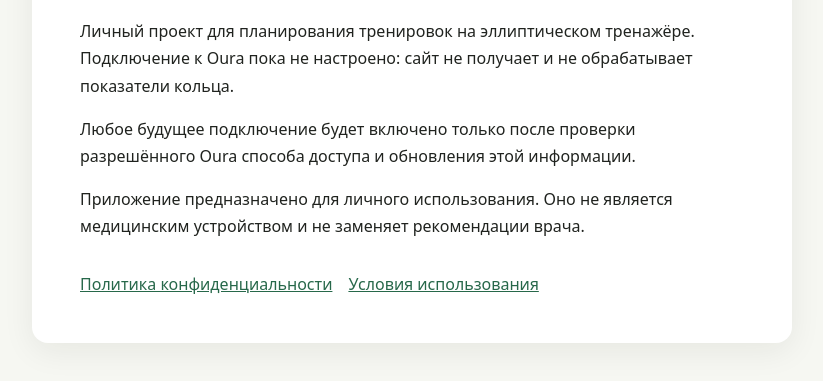
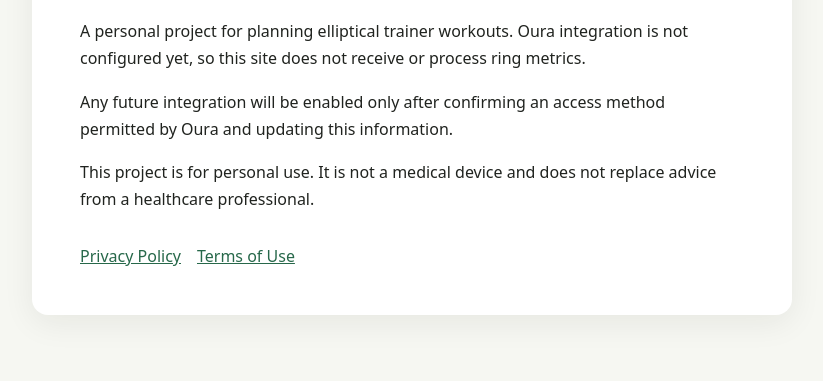
Before and after one commit to Aramzes1/elliptical-training-planner, a plain HTML site: page index.html in a window 1280 px wide. Shown: the part 143-524 px from the top of the page, without its empty margins (228-1051 px from the left). Drawn offline with Linux system fonts and the light colour scheme.

Commit message:
Translate homepage to English

```diff
--- a/index.html
+++ b/index.html
@@ -1,5 +1,5 @@
 <!doctype html>
-<html lang="ru">
+<html lang="en">
 <head>
   <meta charset="utf-8">
   <meta name="viewport" content="width=device-width, initial-scale=1">
@@ -9,12 +9,12 @@
 <body>
   <main>
     <h1>Elliptical Training Planner</h1>
-    <p>Личный проект для планирования тренировок на эллиптическом тренажёре. Подключение к Oura пока не настроено: сайт не получает и не обрабатывает показатели кольца.</p>
-    <p>Любое будущее подключение будет включено только после проверки разрешённого Oura способа доступа и обновления этой информации.</p>
-    <p>Приложение предназначено для личного использования. Оно не является медицинским устройством и не заменяет рекомендации врача.</p>
-    <nav aria-label="Документы">
-      <a href="privacy.html">Политика конфиденциальности</a>
-      <a href="terms.html">Условия использования</a>
+    <p>A personal project for planning elliptical trainer workouts. Oura integration is not configured yet, so this site does not receive or process ring metrics.</p>
+    <p>Any future integration will be enabled only after confirming an access method permitted by Oura and updating this information.</p>
+    <p>This project is for personal use. It is not a medical device and does not replace advice from a healthcare professional.</p>
+    <nav aria-label="Documents">
+      <a href="privacy.html">Privacy Policy</a>
+      <a href="terms.html">Terms of Use</a>
     </nav>
   </main>
 </body>
```
